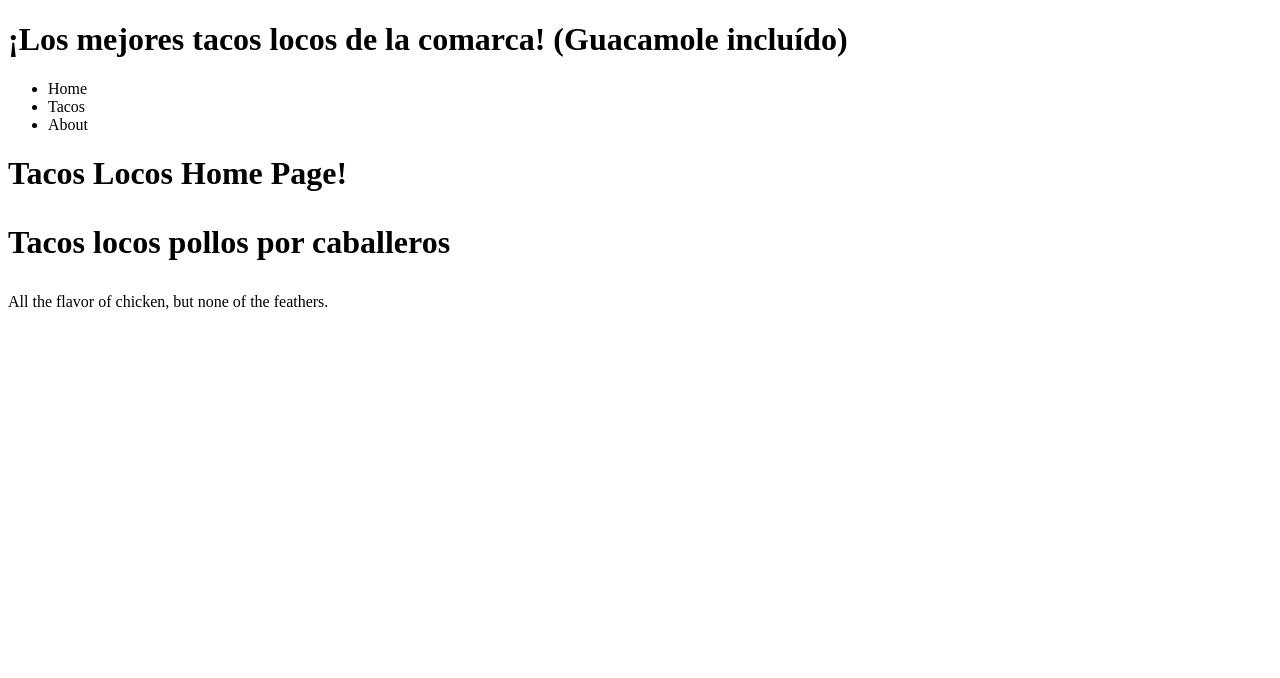
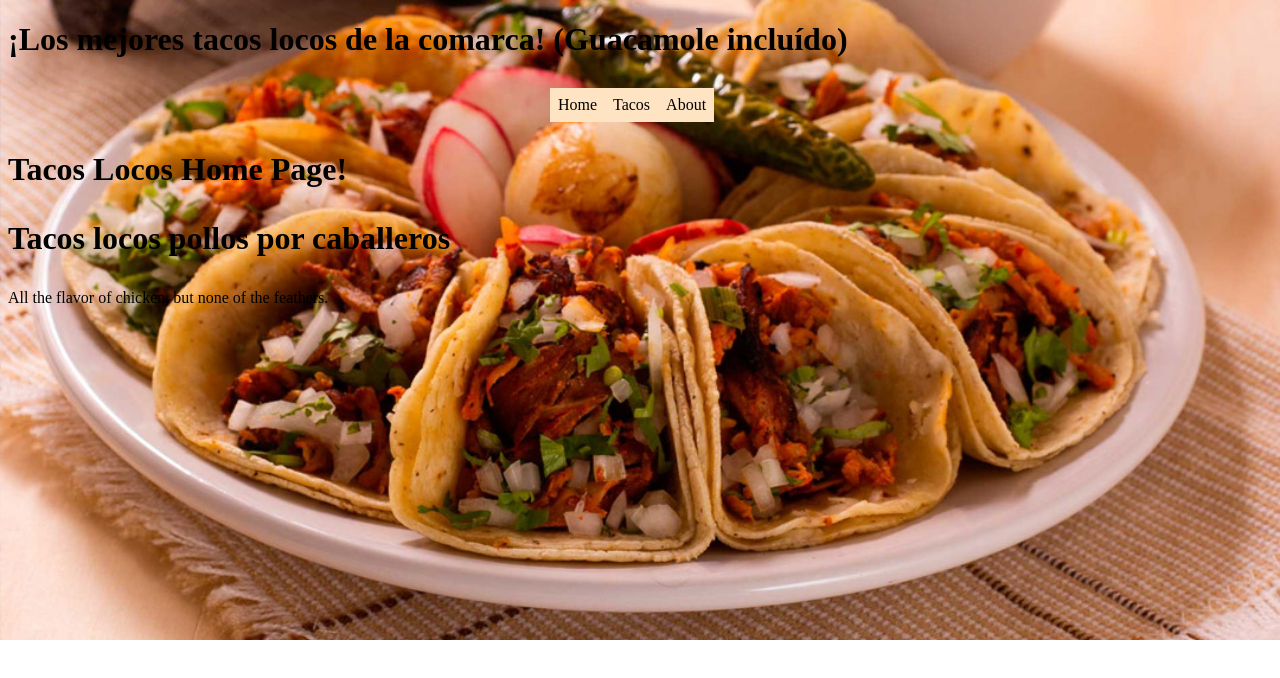
Before and after one commit to ThorondorManwe/los-tacos-locos, a website built with webpack: page dist/index.html in a window 1280 px wide. Built offline with nearby package versions, Linux system fonts and the light colour scheme.

Commit message:
Add styles and background image.

```diff
--- a/dist/index.html
+++ b/dist/index.html
@@ -4,6 +4,7 @@
     <meta charset="utf-8" />
     <meta name="viewport" content="width=device-width">
     <title>Tacos Locos</title>
+    <link rel="stylesheet" href="styles.css">
     <!-- <link href="./src/style.css" rel="stylesheet" type="text/css" /> -->
     <!-- <script src="https://unpkg.com/lodash@4.17.20"></script> -->
   </head>
--- /dev/null
+++ b/dist/styles.css
@@ -0,0 +1,19 @@
+body {
+    width: 95vw;
+    background: url('./img/tacos.jpg');
+    background-repeat: no-repeat;
+    background-size: cover; /* Resize the background image to cover the entire container */
+  }
+  nav ul {
+    list-style-type: none;
+    width: 100%;
+    display: flex;
+    justify-content: center;
+    padding: .5em 1em;
+  }
+
+  nav ul li {
+    background-color: bisque;
+    padding: .5em;
+    cursor: pointer;
+  }
```
Also changed, not shown: dist/img/tacos.jpg (added).
